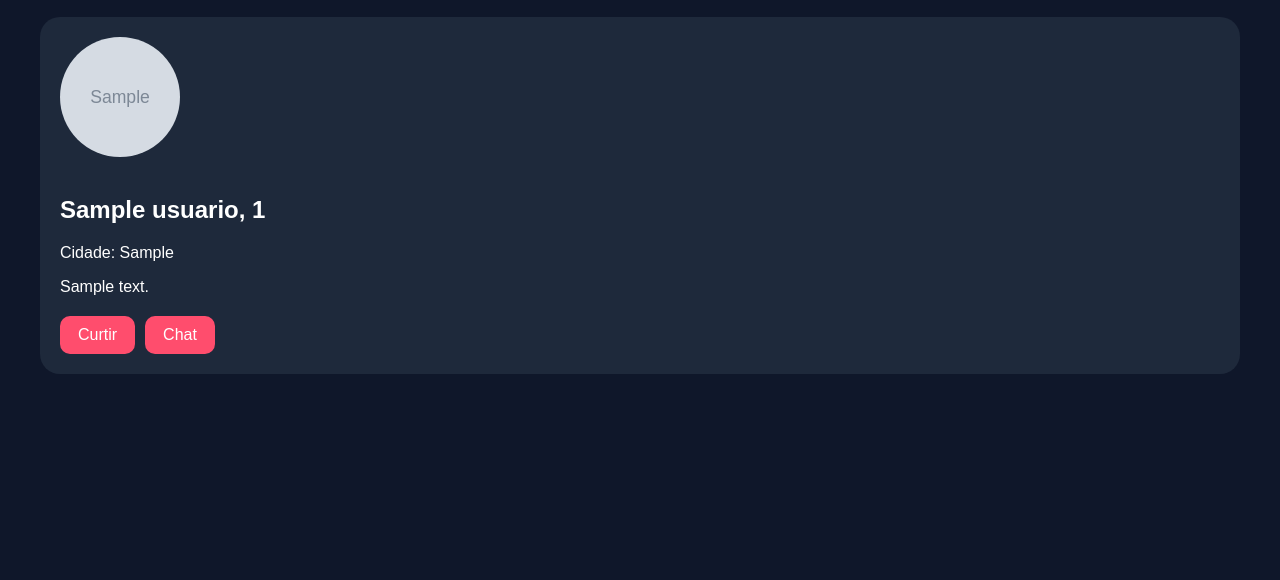
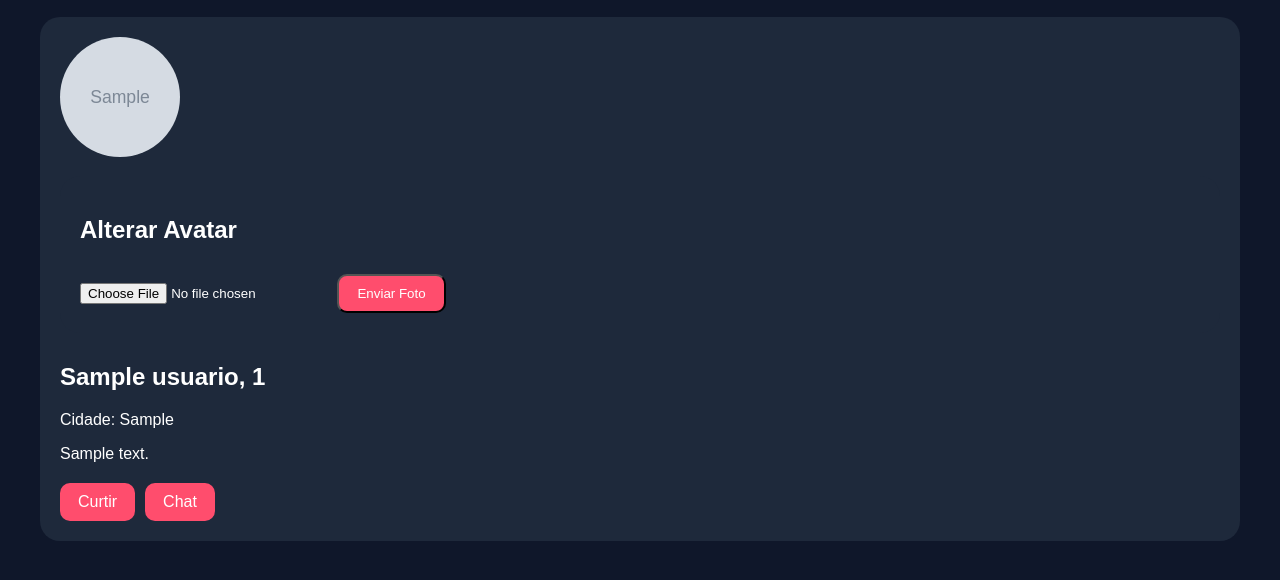
Before and after one commit to ODespertardoAmor/despertardoamor, a Flask app: template templates/home.html in a window 1280 px wide. Shown: the part 199-779 px from the top of the page. Run offline with Flask 3, Linux system fonts and the light colour scheme; the template is opened without the code that fills it: values that come from a table or form of the project are taken from there, others are empty; tables that the repository leaves empty hold one stand-in row (values such as "Sample post"); grey boxes marked "Sample" are stand-in pictures.

Commit message:
Update home.html

```diff
--- a/templates/home.html
+++ b/templates/home.html
@@ -112,6 +112,40 @@
         margin-bottom:15px;
     "
 >
+<div style="
+    background:#1e293b;
+    padding:20px;
+    border-radius:20px;
+    margin-bottom:30px;
+">
+
+    <h2 style="margin-bottom:15px;">
+        Alterar Avatar
+    </h2>
+
+    <form
+        action="/upload_foto"
+        method="POST"
+        enctype="multipart/form-data"
+    >
+
+        <input
+            type="file"
+            name="foto"
+            required
+        >
+
+        <button
+            type="submit"
+            class="btn"
+            style="margin-top:15px;"
+        >
+            Enviar Foto
+        </button>
+
+    </form>
+
+</div>
 
             <h2>
                 {{u.nome}}, {{u.idade}}
```
